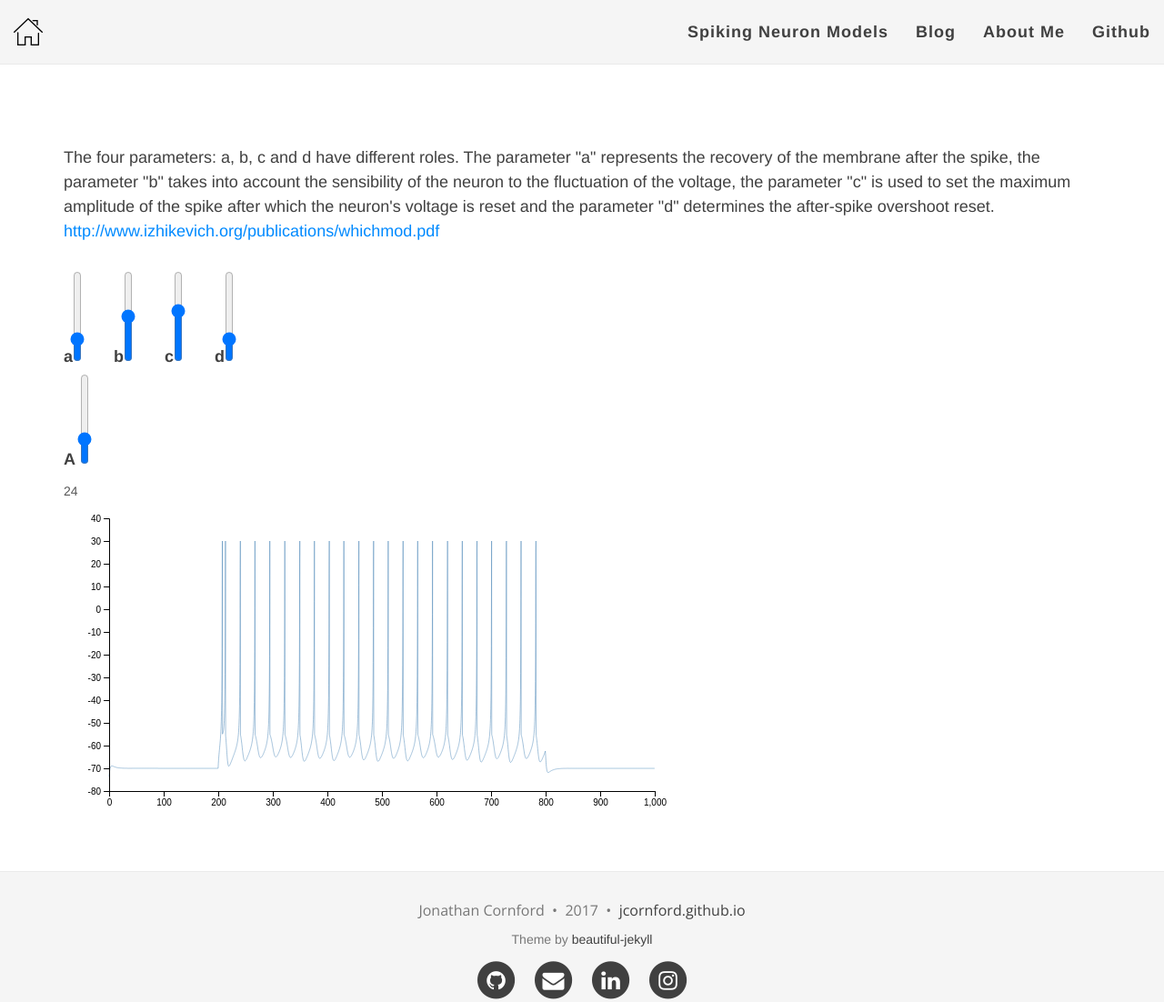
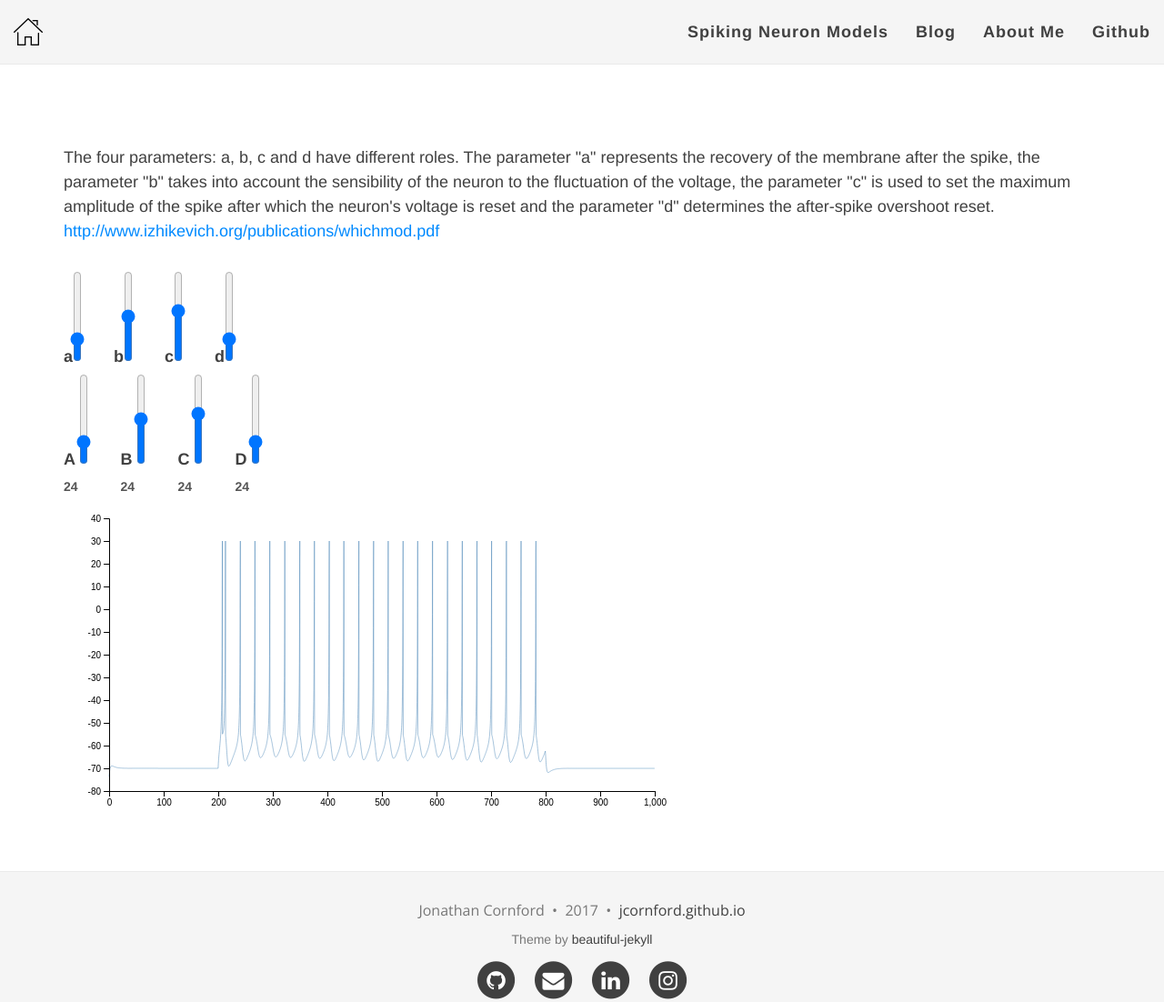
Before and after one commit to jcornford/jcornford.github.io, a Jekyll site: the page built from Izhikevich_model.html, in a window 1280 px wide and 1102 px high. Shown: the whole window at 91% size. Built offline with Jekyll 4.4.1, drawn with Linux system fonts in a browser that asks for light colours; nearby versions of some CDN libraries.

Commit message:
commiting changes in case of powercut

```diff
--- a/Izhikevich_model.html
+++ b/Izhikevich_model.html
@@ -31,9 +31,26 @@ the parameter "c" is used to set the maximum amplitude of the spike after which
 <label><span>d</span><input type="range" id="slider4" class="slider" orient="vertical" min="0" max="10" step="0.5" value = "2.0" /></label>
 
 <form name="registrationForm">
-    <label> <span>A</span> </label>
-   <input type="range" name="ageInputName" id="ageInputId" value="24" min="1" max="100" oninput="ageOutputId.value = ageInputId.value" orient="vertical">
-   <output name="ageOutputName" id="ageOutputId">24</output>
+    <label> <span>A</span>
+    <input type="range" name="aInputName" id="aInputId" value="0.05" min="0" max="0.5" step="0.1" oninput="aOutputId.value = aInputId.value" orient="vertical">
+    <output name="aOutputName" id="aOutputId">24</output>
+    </label>
+
+    <label> <span>B</span>
+    <input type="range" name="bInputName" id="bInputId" value="0.2" min="-0.1" max="0.5" step="0.025" oninput="bOutputId.value = bInputId.value" orient="vertical">
+    <output name="bOutputName" id="bOutputId">24</output>
+    </label>
+
+    <label> <span>C</span>
+    <input type="range" name="cInputName" id="cInputId" value="-55.0" min="-75" max="-40" step="1" oninput="cOutputId.value = cInputId.value" orient="vertical">
+    <output name="cOutputName" id="cOutputId">24</output>
+    </label>
+
+    <label> <span>D</span>
+    <input type="range" name="dInputName" id="dInputId" value="2.0" min="0" max="10" step="0.5" oninput="dOutputId.value = dInputId.value" orient="vertical">
+    <output name="dOutputName" id="dOutputId">24</output>
+    </label>
+
 </form>
 
 <div id="plot"></div>
```
